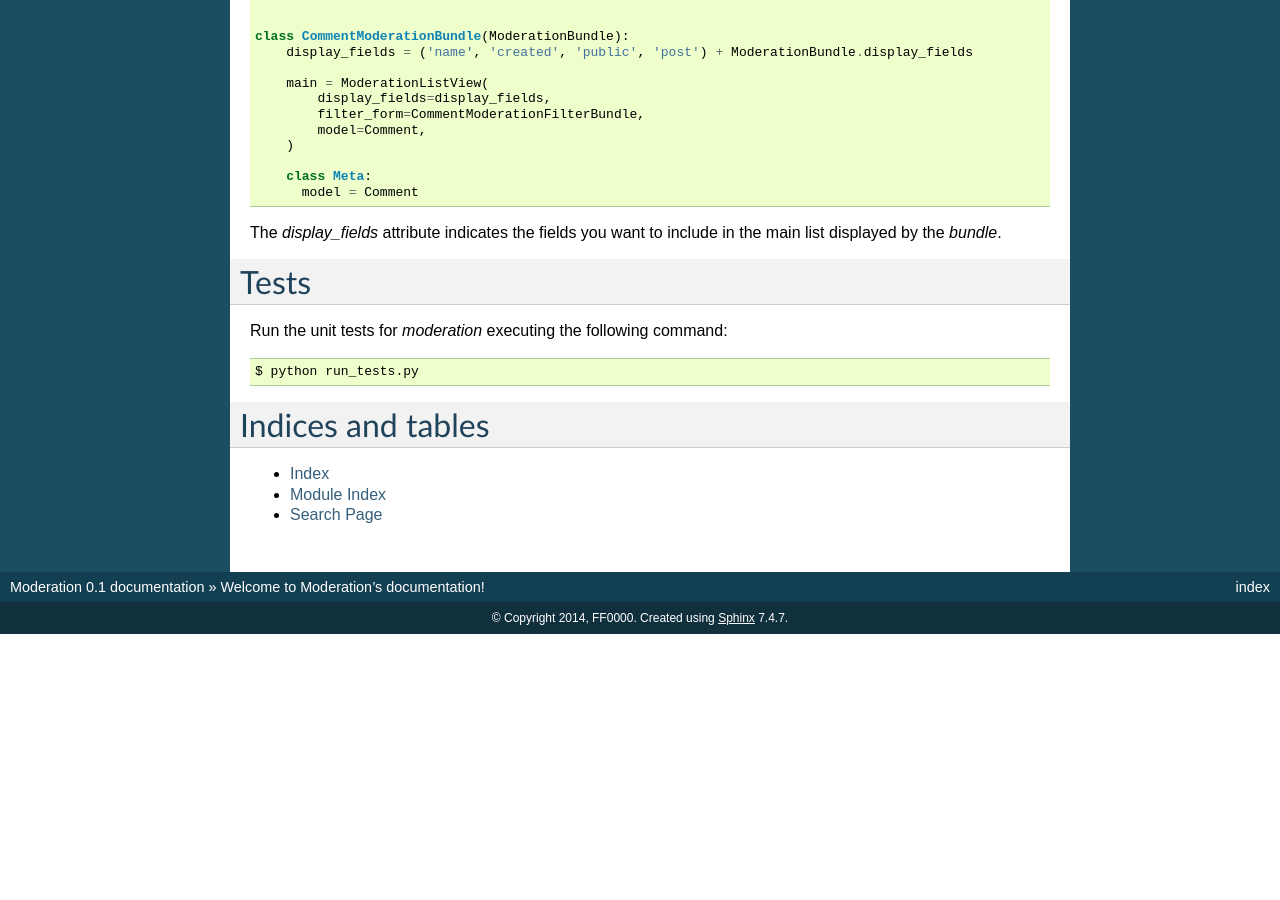
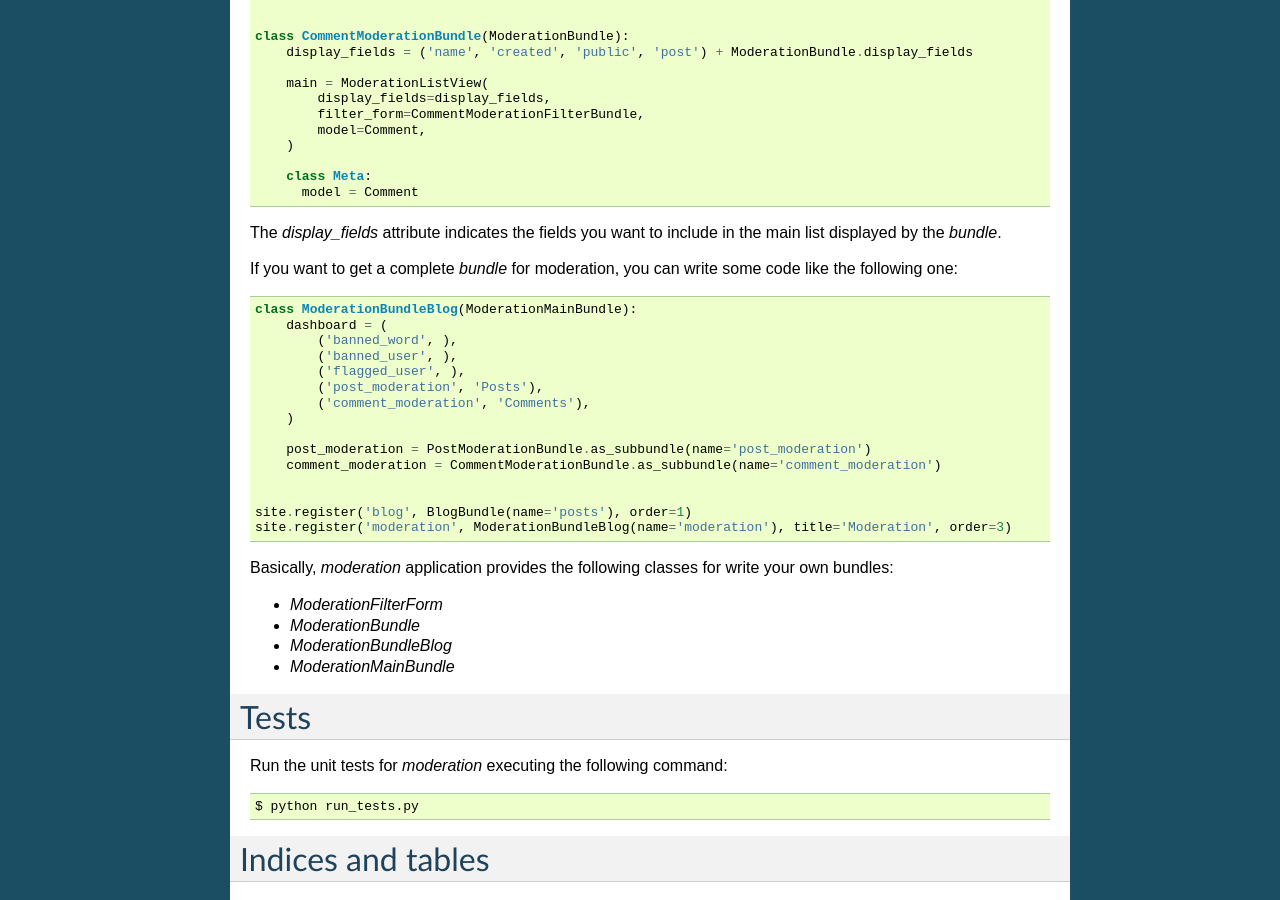
Before and after one commit to deserat/hackthefed, a Sphinx documentation site: the page built from docs/source/index.rst, in a window 1280 px wide and 900 px high, scrolled down 1846 px. Built offline with Sphinx 7.4.7, drawn with Linux system fonts in a browser that asks for light colours; before the commit the page ends 2480 px from its top, so only the background shows below that.

Commit message:
More doc for moderation bundles

```diff
--- a/docs/source/index.rst
+++ b/docs/source/index.rst
@@ -125,6 +125,33 @@ wrapper *bundles* in your application. For example, using a *Comment*::
 The *display_fields* attribute indicates the fields you want to include in the
 main list displayed by the *bundle*.
 
+If you want to get a complete *bundle* for moderation, you can write some code
+like the following one::
+
+  class ModerationBundleBlog(ModerationMainBundle):
+      dashboard = (
+          ('banned_word', ),
+          ('banned_user', ),
+          ('flagged_user', ),
+          ('post_moderation', 'Posts'),
+          ('comment_moderation', 'Comments'),
+      )
+
+      post_moderation = PostModerationBundle.as_subbundle(name='post_moderation')
+      comment_moderation = CommentModerationBundle.as_subbundle(name='comment_moderation')
+
+
+  site.register('blog', BlogBundle(name='posts'), order=1)
+  site.register('moderation', ModerationBundleBlog(name='moderation'), title='Moderation', order=3)
+
+Basically, *moderation* application provides the following classes for write your
+own bundles:
+
+* *ModerationFilterForm*
+* *ModerationBundle*
+* *ModerationBundleBlog*
+* *ModerationMainBundle*
+
 Tests
 =====
 
```
